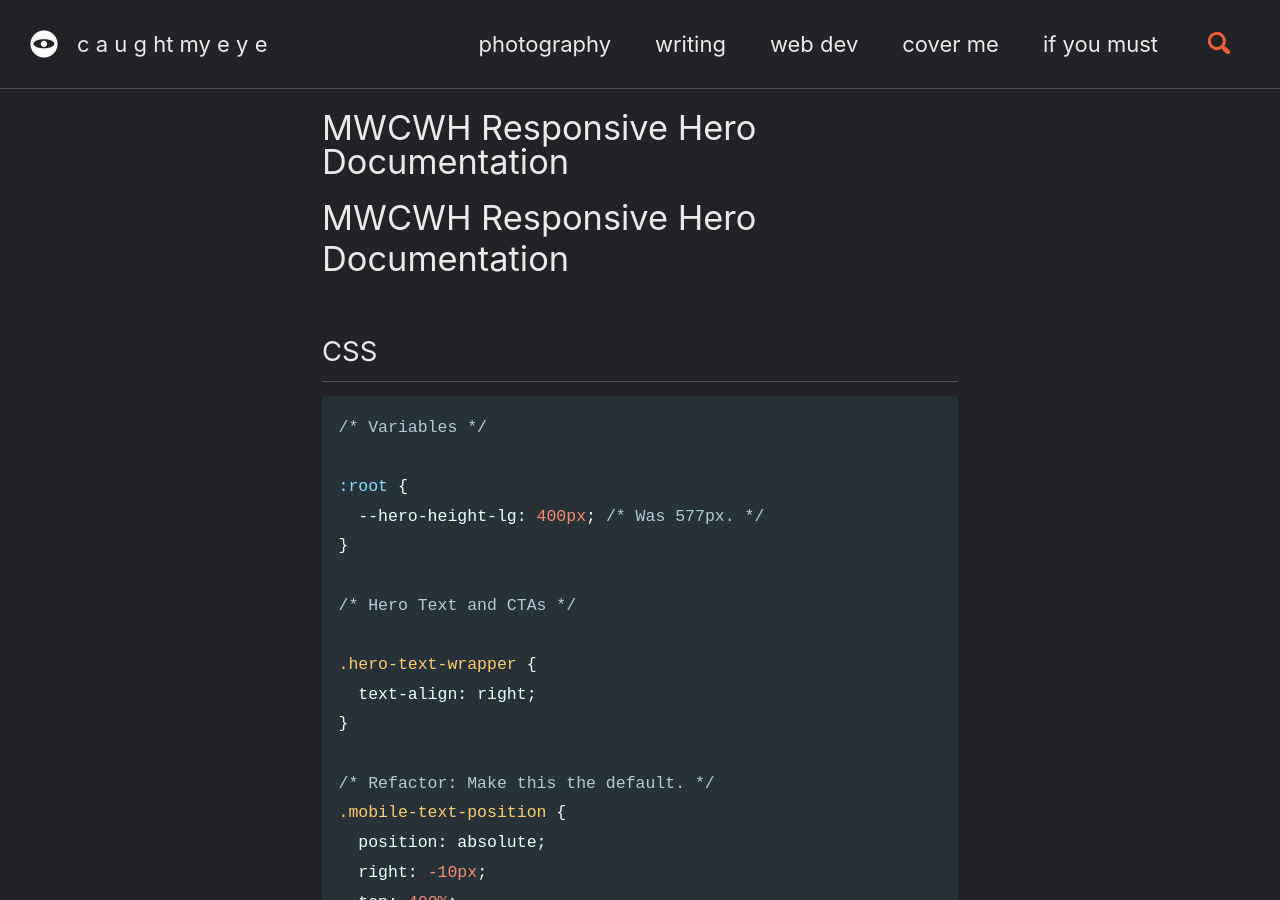
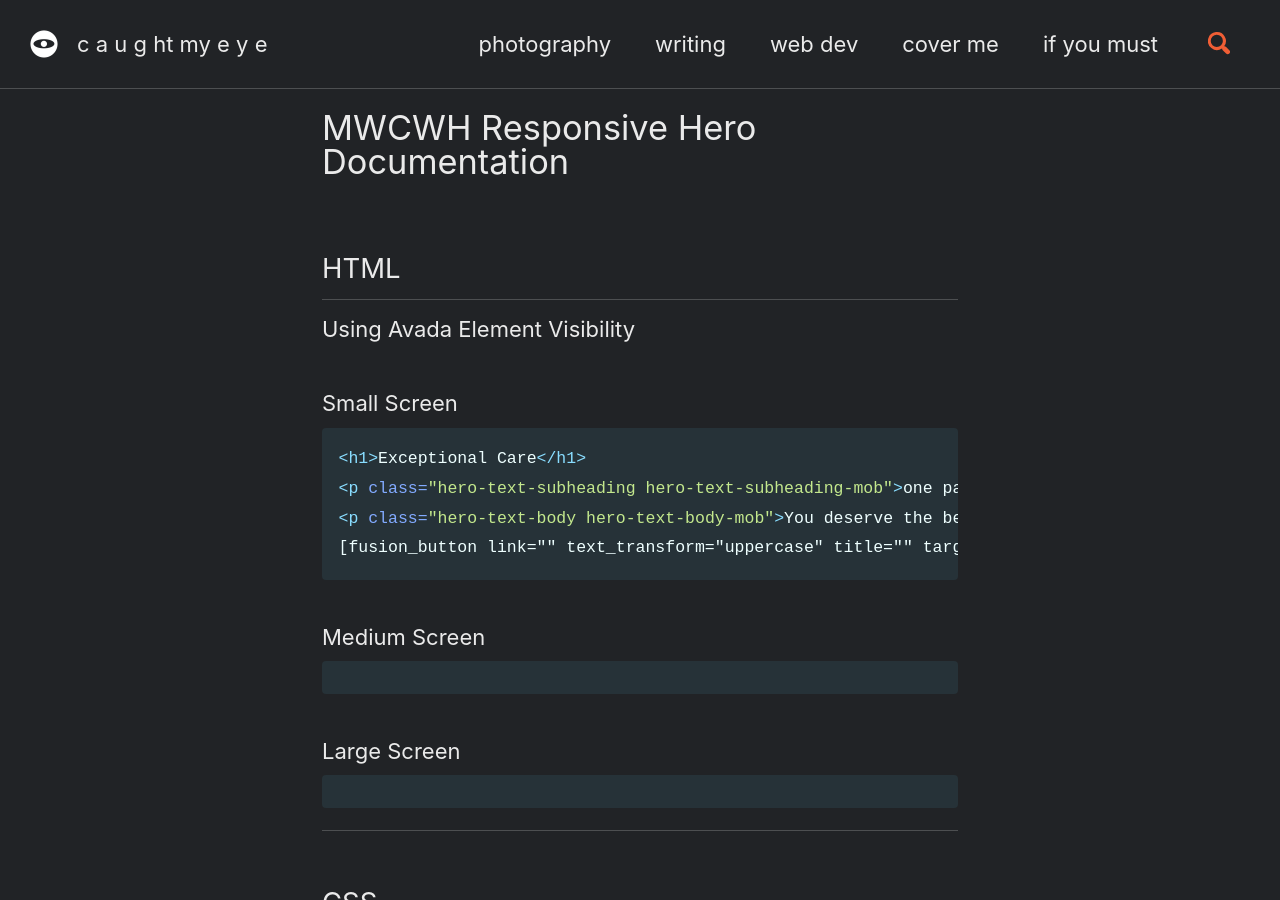
Before and after one commit to marklchaves/caughtmyeye, a Jekyll site: the page built from clients/sanoa-health.md, in a window 1280 px wide and 900 px high. Built offline with Jekyll 4.4.1, drawn with Linux system fonts in a browser that asks for light colours; cached includes are drawn as plain includes; nearby versions of some CDN libraries.

Commit message:
Updated 'clients/sanoa-health.md' via CloudCannon

````diff
--- a/clients/sanoa-health.md
+++ b/clients/sanoa-health.md
@@ -2,7 +2,31 @@
 title: MWCWH Responsive Hero Documentation
 layout: single
 ---
-# MWCWH Responsive Hero Documentation
+
+## HTML
+
+Using Avada Element Visibility
+
+### Small Screen
+
+```html
+<h1>Exceptional Care</h1>
+<p class="hero-text-subheading hero-text-subheading-mob">one patient at a time</p>
+<p class="hero-text-body hero-text-body-mob">You deserve the best care from the best doctors. At Midwest Center For Women's HealthCare, your health is our top priority.</p>
+[fusion_button link="" text_transform="uppercase" title="" target="_self" link_attributes="" alignment="right" modal="" hide_on_mobile="small-visibility,medium-visibility,large-visibility" class="hero-cta" id="" color="default" button_gradient_top_color="" button_gradient_bottom_color="" button_gradient_top_color_hover="" button_gradient_bottom_color_hover="" accent_color="" accent_hover_color="" type="" bevel_color="" border_width="" border_radius="" border_color="" border_hover_color="" size="small" stretch="default" icon="" icon_position="left" icon_divider="no" animation_type="" animation_direction="left" animation_speed="0.3" animation_offset=""]OUR PROVIDERS[/fusion_button][fusion_button link="" text_transform="uppercase" title="" target="_self" link_attributes="" alignment="right" modal="" hide_on_mobile="small-visibility,medium-visibility,large-visibility" class="hero-cta" id="" color="default" button_gradient_top_color="" button_gradient_bottom_color="" button_gradient_top_color_hover="" button_gradient_bottom_color_hover="" accent_color="" accent_hover_color="" type="" bevel_color="" border_width="" border_radius="" border_color="" border_hover_color="" size="small" stretch="default" icon="" icon_position="left" icon_divider="no" animation_type="" animation_direction="left" animation_speed="0.3" animation_offset=""]OFFICE LOCATIONS[/fusion_button]
+```
+
+### Medium Screen
+
+```html
+```
+
+### Large Screen
+
+```html
+```
+
+---
 
 ## CSS
 
````
